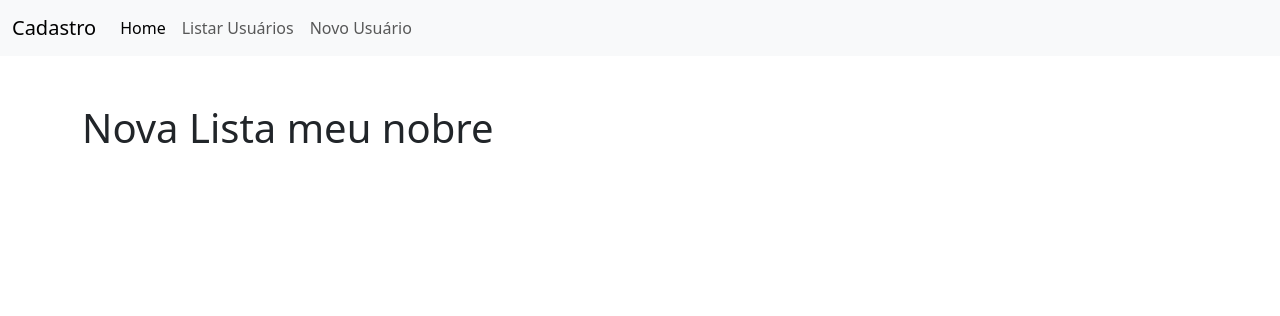
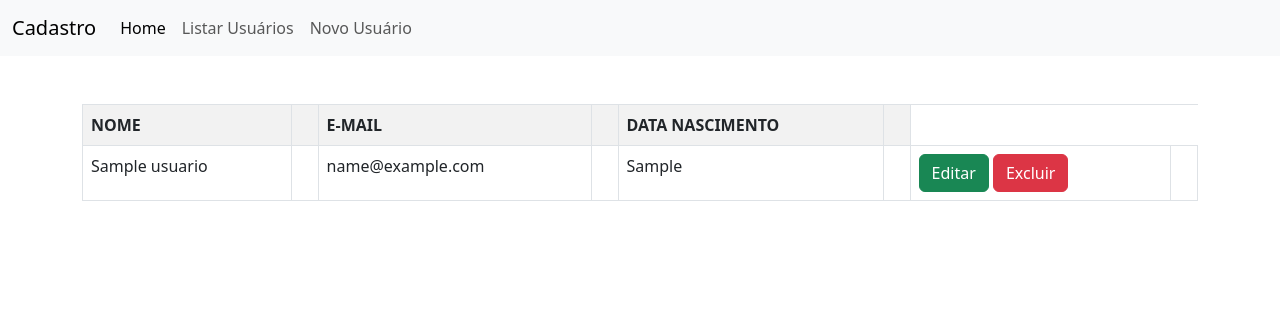
Before and after one commit to Gusta-Bafe/New-php-crud, a PHP site: page /?page=listar in a window 1280 px wide. Shown: the top 316 px of the page. Run offline with PHP 8.4, Linux system fonts and the light colour scheme; tables that the repository leaves empty or names only in its code hold one stand-in row (values such as "Sample post").

Commit message:
Lista de usuarios finalizada

```diff
--- a/listar-usuarios.php
+++ b/listar-usuarios.php
@@ -1 +1,35 @@
-<h1>Nova Lista meu nobre</h1>
+<?php
+    $sql = "SELECT * FROM usuarios ";
+
+    $res = $conn->query($sql);
+
+    $qtd = $res -> num_rows;
+
+    if($qtd > 0 ){
+
+        print "<table class='table table-hover table-striped table-bordered'>";
+
+        print "<th>NOME<th>";
+        print "<th>E-MAIL<th>";
+        print "<th>DATA NASCIMENTO<th>";
+
+        while($row = $res->fetch_Object()){
+            print "<tr>";
+            print "<td>". $row->nome."<td>";
+            print "<td>".$row->email."<td>";
+            print "<td>".$row->data_nasc."<td>";
+            print "<td>
+                    <button class = 'btn btn-success'> Editar </button>
+                    <button class = 'btn btn-danger'> Excluir </button>
+
+
+                <td>";
+
+            print "</tr>";
+        }
+        print "<table>";
+
+    }else{
+        print"<p class = 'alert alert-danger'>Não a usuarios na lista</p>";
+    }
+?>
```
Also changed, not shown: salvar-usuario.php (+6 -4 lines).
